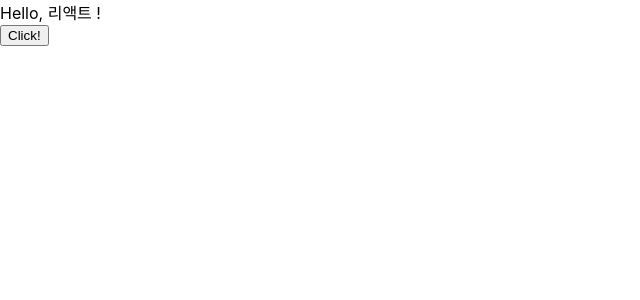
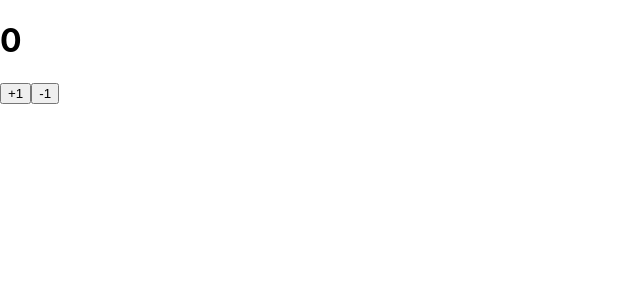
Before and after one commit to rudqo14/typescript_practice, a React (Create React App) app in the folder ts-react/: page / in a window 1280 px wide. Shown: the top 300 px of the page, without its empty margins (0-640 px from the left). Built offline with nearby package versions, Linux system fonts and the light colour scheme.

Commit message:
Add: counter +/- 이벤트 적용

```diff
--- a/ts-react/src/App.tsx
+++ b/ts-react/src/App.tsx
@@ -1,14 +1,8 @@
 import React from 'react';
-import Greetings from './Greetings';
+import Counter from './counter';
 
 const App: React.FC = () => {
-  const onClick = (name: string) => {
-    console.log(name);
-  };
-
-  return (
-    <Greetings name="리액트" onClick={onClick}/>
-  );
+  return <Counter/>
 }
 
 export default App;
--- /dev/null
+++ b/ts-react/src/counter.tsx
@@ -0,0 +1,19 @@
+import React, {useState} from 'react';
+
+function Counter() {
+    const [count, setCount] = useState<number>(0);
+    const onIncrese = () => setCount(count + 1);
+    const onDecrese = () => setCount(count - 1);
+
+    return (
+        <div>
+            <h1>{count}</h1>
+            <div>
+                <button onClick={onIncrese}>+1</button>
+                <button onClick={onDecrese}>-1</button>
+            </div>
+        </div>
+    )
+}
+
+export default Counter;
```
